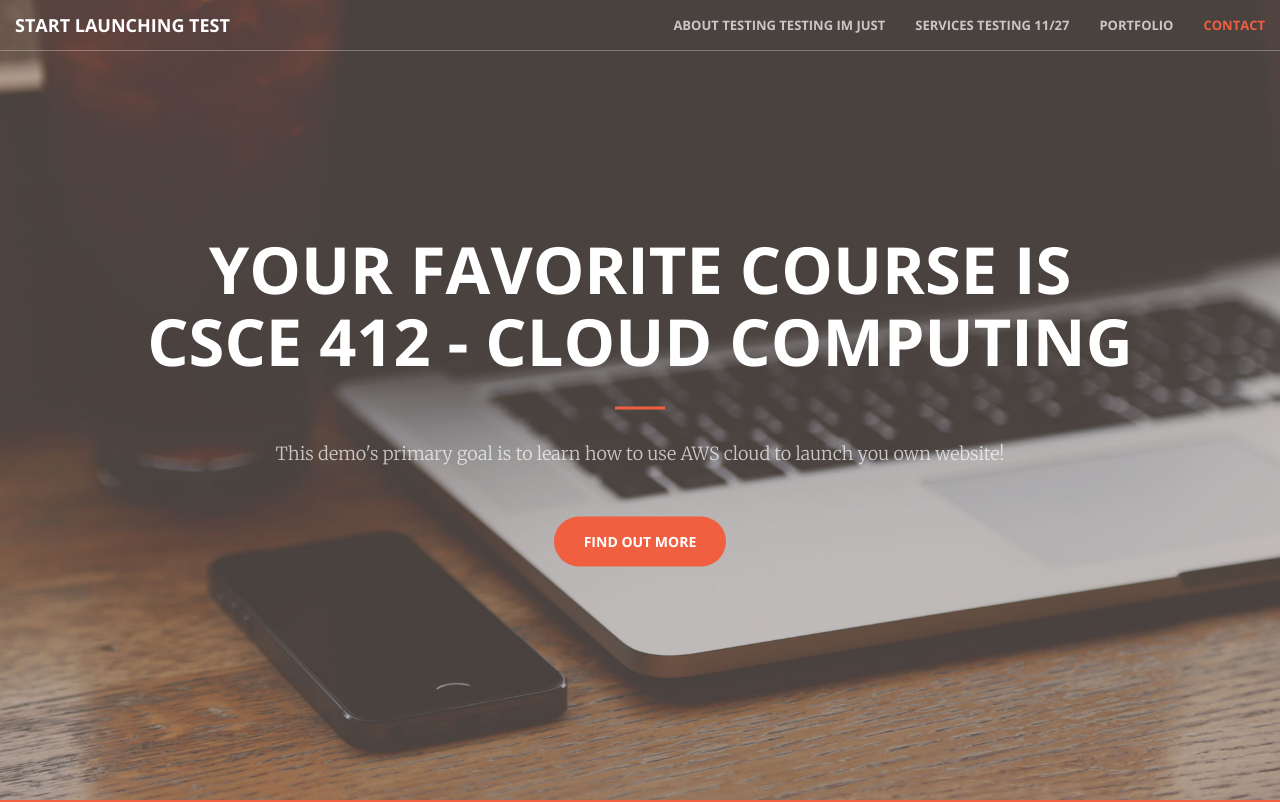
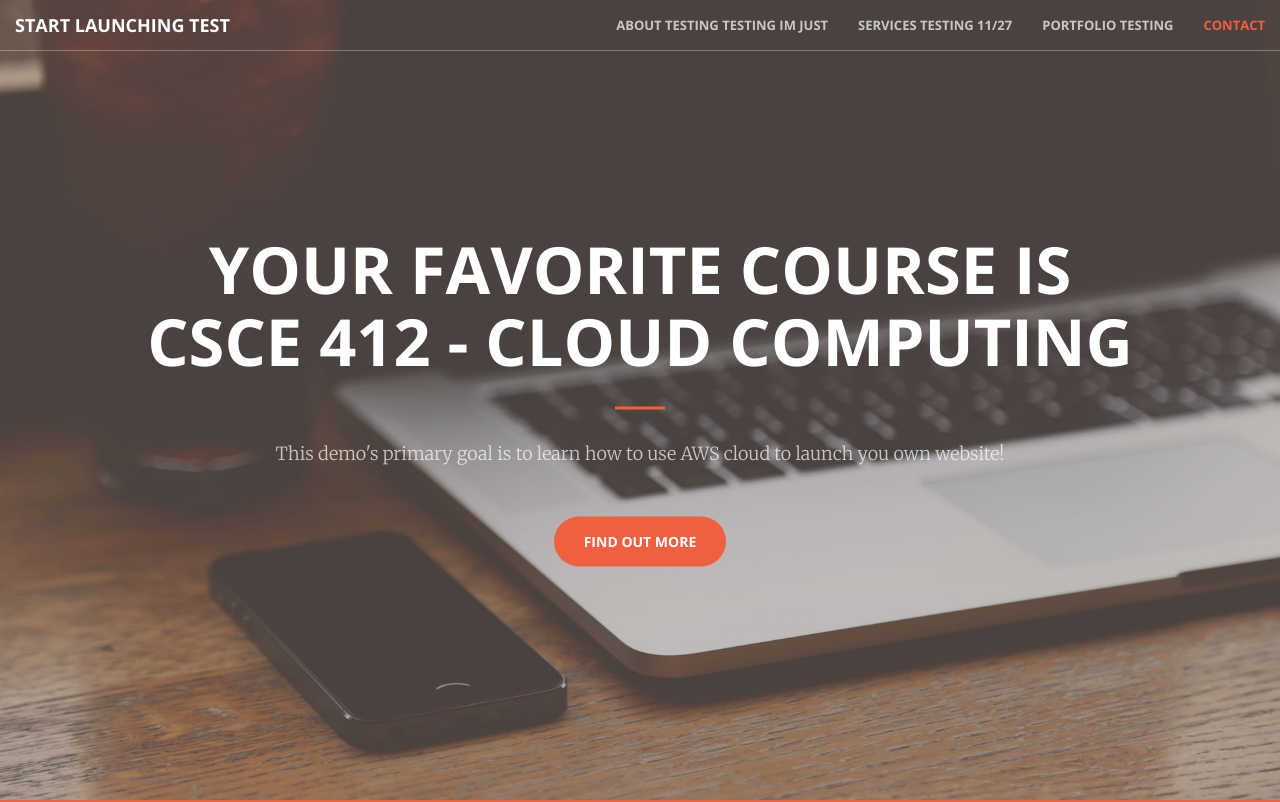
Before and after one commit to mtao333/project3phase2, a plain HTML site: page index.html in a window 1280 px wide. Shown: the top 802 px of the page. Drawn offline with nearby package versions, Linux system fonts and the light colour scheme.

Commit message:
test deploy again 6

```diff
--- a/index.html
+++ b/index.html
@@ -59,7 +59,7 @@
                         <a class="page-scroll" href="#services">Services testing 11/27</a>
                     </li>
                     <li>
-                        <a class="page-scroll" href="#portfolio">Portfolio</a>
+                        <a class="page-scroll" href="#portfolio">Portfolio testing</a>
                     </li>
                     <li>
                         <a class="page-scroll" href="#contact">Contact</a>
```
